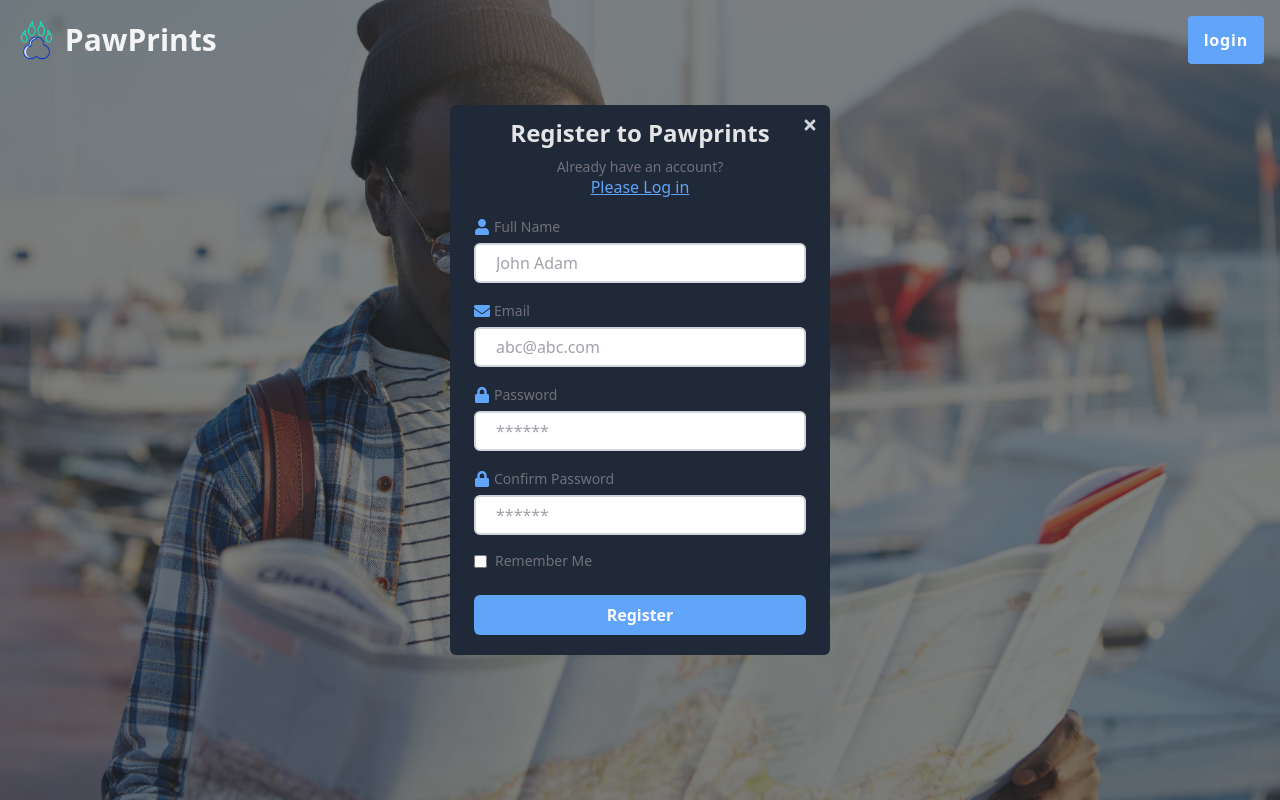
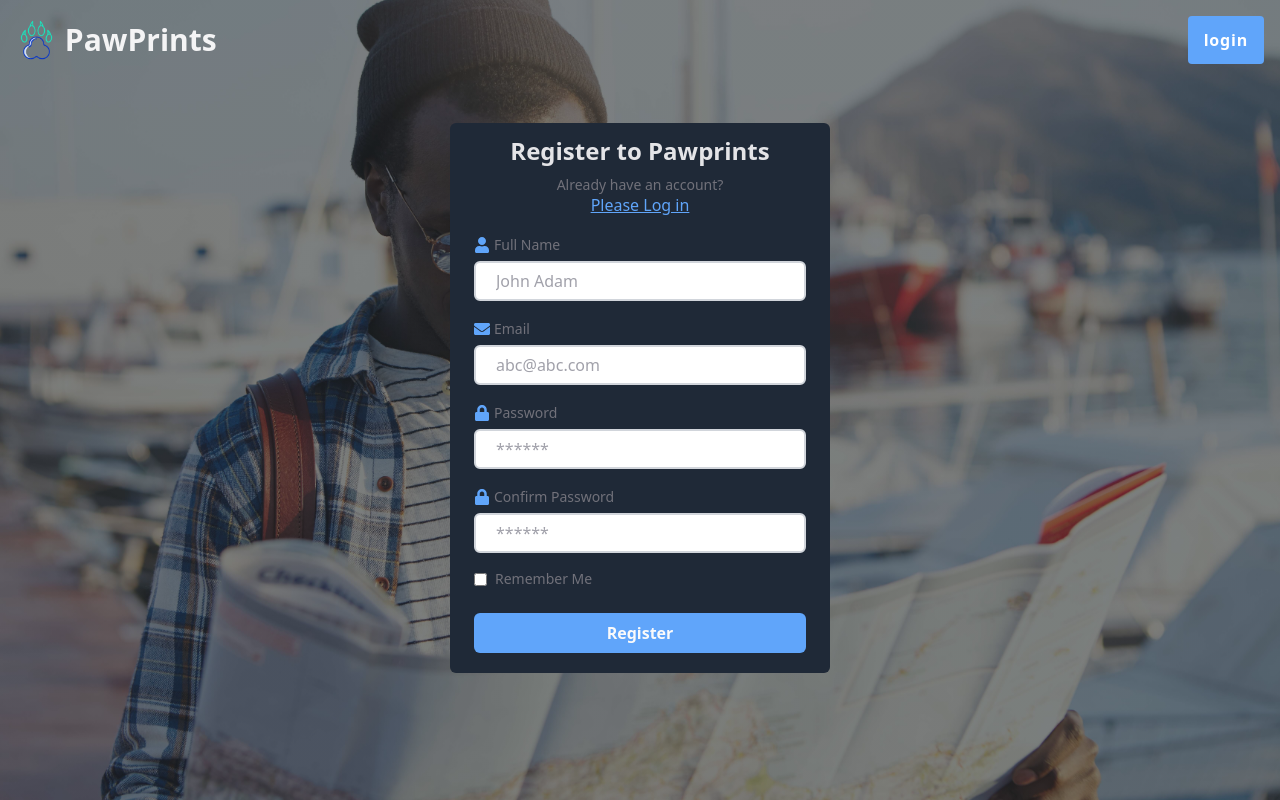
Before and after one commit to daniel-idowu-01/location-tracker-group79, a React (Vite) app in the folder client/: page /register in a window 1280 px wide. Built offline with nearby package versions, Linux system fonts and the light colour scheme.

Commit message:
Login and registration form validation

```diff
--- a/client/src/Features/Login.jsx
+++ b/client/src/Features/Login.jsx
@@ -68,9 +68,6 @@ const Login = () => {
       <div
         className={`relative flex h-[430px] w-full max-w-[380px] flex-col items-center justify-center gap-y-2 rounded-md bg-gray-800 px-4 py-5 text-center transition-transform duration-500 ease-in ${isMounted ? "translate-y-0 opacity-100" : "translate-y-[30px] opacity-0"}`}
       >
-        <Link to="/" className="absolute right-0 top-0 p-3">
-          <FaTimes className="text-gray-300" />
-        </Link>
         <h1 className="text-2xl font-semibold text-zinc-200">
           Login to Pawprints
         </h1>
@@ -110,3 +107,12 @@ const Login = () => {
 };
 
 export default Login;
+
+
+
+/*
+if needed its here
+<Link to="/" className="absolute right-0 top-0 p-3">
+  <FaTimes className="text-gray-300" />
+</Link>
+*/
--- a/client/src/Features/Register.jsx
+++ b/client/src/Features/Register.jsx
@@ -1,4 +1,4 @@
-import { Link } from "react-router-dom";
+import { Link, useNavigate } from "react-router-dom";
 import Input from "../ui/Input";
 import Button from "../ui/Button";
 import { FaEnvelope, FaLock, FaTimes, FaUser } from "react-icons/fa";
@@ -18,6 +18,8 @@ const Register = () => {
     setFullName(e.target.value.trim());
     setFullNameError("");
   };
+
+  const navigate = useNavigate();
 
   const handleEmailChange = (e) => {
     setEmail(e.target.value.trim());
@@ -76,7 +78,12 @@ const Register = () => {
       confirmPassword &&
       password === confirmPassword
     ) {
-      console.log("Registration successful");
+      console.log(fullName,'have successfully registerd')
+      setFullName("");
+      setEmail("");
+      setPassword("");
+      setConfirmPassword("");
+      navigate("/dashboard");
     }
   };
 
@@ -89,10 +96,7 @@ const Register = () => {
 
   return (
     <div className="absolute left-0 top-0 flex h-full w-full items-center justify-center">
-      <div className="relative my-12 mt-2 flex h-[550px] w-full max-w-[380px] flex-col items-center justify-center gap-y-2 rounded-md bg-gray-800 px-4 py-5 text-center transition-transform duration-500 ease-in">
-        <Link to="/" className="absolute right-0 top-0 p-3">
-          <FaTimes className="text-gray-300" />
-        </Link>
+      <div className="relative overflowscroll-y my-3 mt-2 flex h-[550px] w-full max-w-[380px] flex-col items-center justify-center gap-y-2 rounded-md bg-gray-800 px-4 py-5 text-center transition-transform duration-500 ease-in">
         <h1 className="text-2xl font-semibold text-zinc-200">
           Register to Pawprints
         </h1>
@@ -145,7 +149,7 @@ const Register = () => {
               Remember Me
             </label>
           </div>
-          <Button className="mt-6 h-10 w-full font-semibold uppercase text-zinc-50 md:h-10">
+          <Button type="submit" className="mt-6 h-10 w-full font-semibold uppercase text-zinc-50 md:h-10">
             Register
           </Button>
         </form>
```
